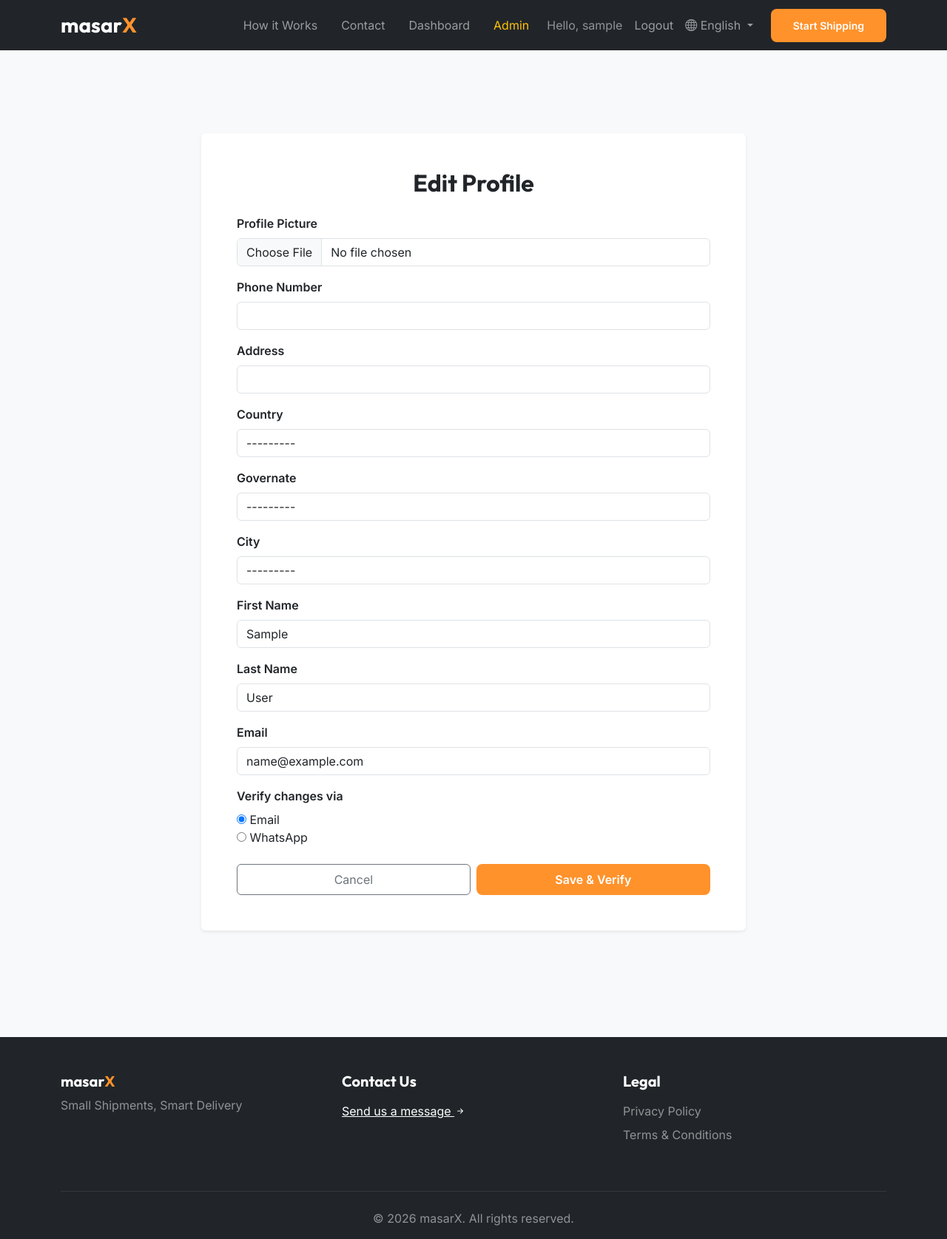
After one commit to moosaalabri/masarX, a Django app: page /profile/edit/ in a window 1280 px wide. The commit adds this page. Shown: the whole page at 74% size. Run offline with Django 5.2, Linux system fonts and the light colour scheme; the visitor is signed in with stand-in values (Sample User, id 1); data that the repository does not hold is empty.

Commit message:
user profile

```diff
--- a/core/forms.py
+++ b/core/forms.py
@@ -83,6 +83,75 @@ class UserRegistrationForm(forms.ModelForm):
             profile.city = self.cleaned_data['city']
             profile.save()
         return user
+
+class UserProfileForm(forms.ModelForm):
+    first_name = forms.CharField(label=_("First Name"), max_length=150, widget=forms.TextInput(attrs={'class': 'form-control'}))
+    last_name = forms.CharField(label=_("Last Name"), max_length=150, widget=forms.TextInput(attrs={'class': 'form-control'}))
+    email = forms.EmailField(label=_("Email"), widget=forms.EmailInput(attrs={'class': 'form-control'}))
+
+    phone_number = forms.CharField(label=_("Phone Number"), max_length=20, widget=forms.TextInput(attrs={'class': 'form-control'}))
+    address = forms.CharField(label=_("Address"), required=False, widget=forms.TextInput(attrs={'class': 'form-control'}))
+    profile_picture = forms.ImageField(label=_("Profile Picture"), required=False, widget=forms.FileInput(attrs={'class': 'form-control'}))
+
+    otp_method = forms.ChoiceField(
+        choices=[('email', _('Email')), ('whatsapp', _('WhatsApp'))],
+        label=_('Verify changes via'),
+        widget=forms.RadioSelect,
+        initial='email'
+    )
+
+    class Meta:
+        model = Profile
+        fields = ['profile_picture', 'phone_number', 'address', 'country', 'governate', 'city']
+        widgets = {
+             'country': forms.Select(attrs={'class': 'form-control'}),
+             'governate': forms.Select(attrs={'class': 'form-control'}),
+             'city': forms.Select(attrs={'class': 'form-control'}),
+        }
+        labels = {
+            'country': _('Country'),
+            'governate': _('Governate'),
+            'city': _('City'),
+        }
+
+    def __init__(self, *args, **kwargs):
+        super().__init__(*args, **kwargs)
+        if self.instance.user:
+            self.fields['first_name'].initial = self.instance.user.first_name
+            self.fields['last_name'].initial = self.instance.user.last_name
+            self.fields['email'].initial = self.instance.user.email
+
+        lang = get_language()
+        name_field = 'name_ar' if lang == 'ar' else 'name_en'
+
+        self.fields['country'].queryset = Country.objects.all().order_by(name_field)
+
+        # Default Country logic (Oman)
+        oman = Country.objects.filter(name_en='Oman').first()
+
+        # Initial QS setup
+        self.fields['governate'].queryset = Governate.objects.none()
+        self.fields['city'].queryset = City.objects.none()
+
+        if 'country' in self.data:
+            try:
+                country_id = int(self.data.get('country'))
+                self.fields['governate'].queryset = Governate.objects.filter(country_id=country_id).order_by(name_field)
+            except (ValueError, TypeError):
+                pass
+        elif self.instance.pk and self.instance.country:
+             self.fields['governate'].queryset = self.instance.country.governate_set.order_by(name_field)
+        elif oman:
+             self.fields['governate'].queryset = Governate.objects.filter(country=oman).order_by(name_field)
+
+        if 'governate' in self.data:
+            try:
+                gov_id = int(self.data.get('governate'))
+                self.fields['city'].queryset = City.objects.filter(governate_id=gov_id).order_by(name_field)
+            except (ValueError, TypeError):
+                pass
+        elif self.instance.pk and self.instance.governate:
+             self.fields['city'].queryset = self.instance.governate.city_set.order_by(name_field)
 
 class ParcelForm(forms.ModelForm):
     class Meta:
--- a/core/templates/base.html
+++ b/core/templates/base.html
@@ -87,7 +87,7 @@
                         </li>
                         {% endif %}
                         <li class="nav-item">
-                            <span class="nav-link text-white-50">{% trans "Hello" %}, {{ user.username }}</span>
+                            <a href="{% url 'profile' %}" class="nav-link text-white-50">{% trans "Hello" %}, {{ user.username }}</a>
                         </li>
                         <li class="nav-item">
                             <form action="{% url 'logout' %}" method="post" class="d-inline">
--- /dev/null
+++ b/core/templates/core/edit_profile.html
@@ -0,0 +1,94 @@
+{% extends 'base.html' %}
+{% load i18n %}
+
+{% block title %}{% trans "Edit Profile" %} | masarX{% endblock %}
+
+{% block content %}
+<section class="py-5 bg-light" style="min-height: 80vh;">
+    <div class="container py-5">
+        <div class="row justify-content-center">
+            <div class="col-md-8">
+                <div class="card shadow-sm border-0">
+                    <div class="card-body p-5">
+                        <h2 class="fw-bold mb-4 text-center">{% trans "Edit Profile" %}</h2>
+                        <form method="post" enctype="multipart/form-data">
+                            {% csrf_token %}
+                            {% for field in form %}
+                                <div class="mb-3">
+                                    <label class="form-label fw-semibold" for="{{ field.id_for_label }}">{{ field.label }}</label>
+                                    {{ field }}
+                                    {% if field.help_text %}
+                                        <div class="form-text small">{{ field.help_text }}</div>
+                                    {% endif %}
+                                    {% if field.errors %}
+                                        <div class="text-danger small">{{ field.errors }}</div>
+                                    {% endif %}
+                                </div>
+                            {% endfor %}
+                            <div class="d-flex gap-2 mt-4">
+                                <a href="{% url 'profile' %}" class="btn btn-outline-secondary w-50 py-2">{% trans "Cancel" %}</a>
+                                <button type="submit" class="btn btn-masarx-primary w-50 py-2">{% trans "Save & Verify" %}</button>
+                            </div>
+                        </form>
+                    </div>
+                </div>
+            </div>
+        </div>
+    </div>
+</section>
+
+<script>
+document.addEventListener('DOMContentLoaded', function() {
+    const countrySelect = document.getElementById('id_country');
+    const governateSelect = document.getElementById('id_governate');
+    const citySelect = document.getElementById('id_city');
+
+    countrySelect.addEventListener('change', function() {
+        const countryId = this.value;
+        governateSelect.innerHTML = '<option value="">{% trans "Select Governate" %}</option>';
+        citySelect.innerHTML = '<option value="">{% trans "Select City" %}</option>';
+
+        if (countryId) {
+            fetch(`{% url 'get_governates' %}?country_id=${countryId}`)
+                .then(response => response.json())
+                .then(data => {
+                    data.forEach(gov => {
+                        const option = document.createElement('option');
+                        option.value = gov.id;
+                        option.textContent = gov.name;
+                        governateSelect.appendChild(option);
+                    });
+                });
+        }
+    });
+
+    governateSelect.addEventListener('change', function() {
+        const governateId = this.value;
+        citySelect.innerHTML = '<option value="">{% trans "Select City" %}</option>';
+
+        if (governateId) {
+            fetch(`{% url 'get_cities' %}?governate_id=${governateId}`)
+                .then(response => response.json())
+                .then(data => {
+                    data.forEach(city => {
+                        const option = document.createElement('option');
+                        option.value = city.id;
+                        option.textContent = city.name;
+                        citySelect.appendChild(option);
+                    });
+                });
+        }
+    });
+});
+</script>
+
+<style>
+    .btn-masarx-primary {
+        background-color: var(--accent-orange);
+        border-color: var(--accent-orange);
+        color: white;
+        font-weight: 600;
+        border-radius: 8px;
+    }
+</style>
+{% endblock %}
--- a/core/urls.py
+++ b/core/urls.py
@@ -21,4 +21,8 @@ urlpatterns = [
     path('privacy-policy/', views.privacy_policy, name='privacy_policy'),
     path('terms-conditions/', views.terms_conditions, name='terms_conditions'),
     path('contact/', views.contact_view, name='contact'),
+
+    path('profile/', views.profile_view, name='profile'),
+    path('profile/edit/', views.edit_profile_view, name='edit_profile'),
+    path('profile/verify-otp/', views.verify_otp_view, name='verify_otp'),
 ]
--- a/core/views.py
+++ b/core/views.py
@@ -2,8 +2,8 @@ from django.shortcuts import render, redirect, get_object_or_404
 from django.contrib.auth import login, authenticate, logout
 from django.contrib.auth.forms import AuthenticationForm
 from django.contrib.auth.decorators import login_required
-from .models import Parcel, Profile, Country, Governate, City
-from .forms import UserRegistrationForm, ParcelForm, ContactForm
+from .models import Parcel, Profile, Country, Governate, City, OTPVerification
+from .forms import UserRegistrationForm, ParcelForm, ContactForm, UserProfileForm
 from django.utils.translation import gettext_lazy as _
 from django.utils.translation import get_language
 from django.contrib import messages
@@ -11,11 +11,15 @@ from django.http import JsonResponse
 from django.urls import reverse
 from .payment_utils import ThawaniPay
 from django.conf import settings
+from django.core.mail import send_mail
+import random
+import string
 from .whatsapp_utils import (
     notify_shipment_created,
     notify_payment_received,
     notify_driver_assigned,
-    notify_status_change
+    notify_status_change,
+    send_whatsapp_message
 )
 from .mail import send_contact_message
 
@@ -208,3 +212,111 @@ def contact_view(request):
     else:
         form = ContactForm()
     return render(request, 'core/contact.html', {'form': form})
+
+@login_required
+def profile_view(request):
+    return render(request, 'core/profile.html', {'profile': request.user.profile})
+
+@login_required
+def edit_profile_view(request):
+    if request.method == 'POST':
+        form = UserProfileForm(request.POST, request.FILES, instance=request.user.profile)
+        if form.is_valid():
+            # 1. Handle Image immediately (easier than session storage)
+            if 'profile_picture' in request.FILES:
+                request.user.profile.profile_picture = request.FILES['profile_picture']
+                request.user.profile.save()
+
+            # 2. Store other data in session for verification
+            data = form.cleaned_data
+            # Remove objects that can't be serialized or we've already handled
+            safe_data = {
+                'first_name': data['first_name'],
+                'last_name': data['last_name'],
+                'email': data['email'],
+                'phone_number': data['phone_number'],
+                'address': data['address'],
+                'country_id': data['country'].id if data['country'] else None,
+                'governate_id': data['governate'].id if data['governate'] else None,
+                'city_id': data['city'].id if data['city'] else None,
+            }
+            request.session['pending_profile_update'] = safe_data
+
+            # 3. Generate OTP
+            code = ''.join(random.choices(string.digits, k=6))
+            OTPVerification.objects.create(user=request.user, code=code, purpose='profile_update')
+
+            # 4. Send OTP
+            method = data.get('otp_method', 'email')
+            if method == 'whatsapp':
+                # Use current phone if available, else new phone
+                phone = request.user.profile.phone_number or data['phone_number']
+                send_whatsapp_message(phone, f"Your verification code is: {code}")
+                messages.info(request, _("Verification code sent to WhatsApp."))
+            else:
+                # Default to email
+                send_mail(
+                    _('Verification Code'),
+                    f'Your verification code is: {code}',
+                    settings.DEFAULT_FROM_EMAIL,
+                    [request.user.email],
+                    fail_silently=False,
+                )
+                messages.info(request, _("Verification code sent to email."))
+
+            return redirect('verify_otp')
+    else:
+        form = UserProfileForm(instance=request.user.profile)
+
+    return render(request, 'core/edit_profile.html', {'form': form})
+
+@login_required
+def verify_otp_view(request):
+    if request.method == 'POST':
+        code = request.POST.get('code')
+        try:
+            otp = OTPVerification.objects.filter(
+                user=request.user,
+                code=code,
+                purpose='profile_update',
+                is_verified=False
+            ).latest('created_at')
+
+            if otp.is_valid():
+                # Apply changes
+                data = request.session.get('pending_profile_update')
+                if data:
+                    # Update User
+                    request.user.first_name = data['first_name']
+                    request.user.last_name = data['last_name']
+                    request.user.email = data['email']
+                    request.user.save()
+
+                    # Update Profile
+                    profile = request.user.profile
+                    profile.phone_number = data['phone_number']
+                    profile.address = data['address']
+                    if data.get('country_id'):
+                        profile.country_id = data['country_id']
+                    if data.get('governate_id'):
+                        profile.governate_id = data['governate_id']
+                    if data.get('city_id'):
+                        profile.city_id = data['city_id']
+                    profile.save()
+
+                    # Cleanup
+                    otp.is_verified = True
+                    otp.save()
+                    del request.session['pending_profile_update']
+
+                    messages.success(request, _("Profile updated successfully!"))
+                    return redirect('profile')
+                else:
+                    messages.error(request, _("Session expired. Please try again."))
+                    return redirect('edit_profile')
+            else:
+                messages.error(request, _("Invalid or expired code."))
+        except OTPVerification.DoesNotExist:
+            messages.error(request, _("Invalid code."))
+
+    return render(request, 'core/verify_otp.html')
```
Also changed, not shown: core/models.py (+18 -0 lines), core/templates/core/profile.html (added, +71 -0 lines), core/templates/core/verify_otp.html (added, +44 -0 lines), core/migrations/0009_profile_address_profile_profile_picture_and_more.py (added), locale/ar/LC_MESSAGES/django.po, 1 other file.
